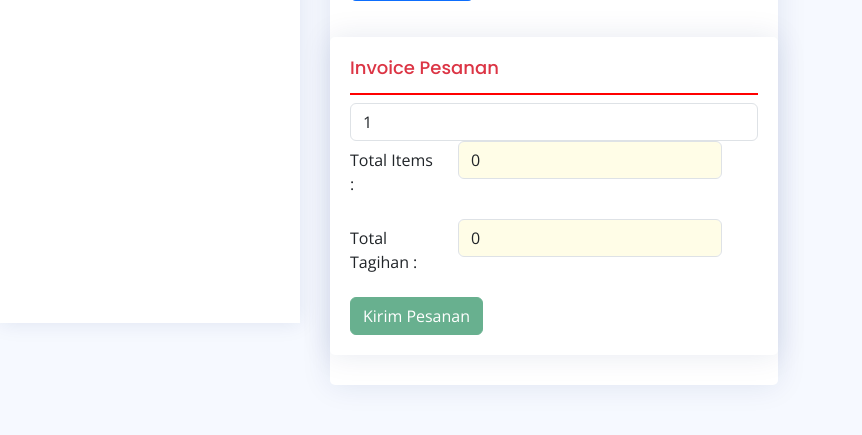
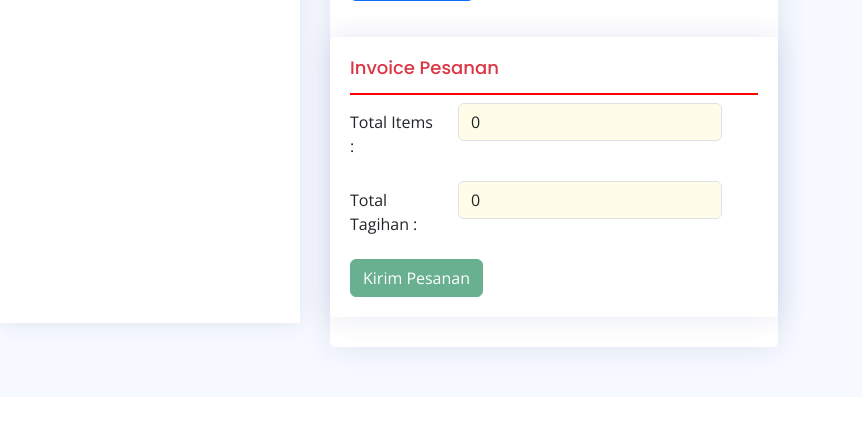
Before and after one commit to gemahandika/app-atk, a PHP site: page /public/views/form_pesanan/index.php in a window 1280 px wide. Shown: the part 477-912 px from the top of the page, without its empty margins (0-862 px from the left). After the commit the page ends 839 px from the top, so only its background shows below. Run offline with PHP 8.4, Linux system fonts and the light colour scheme; the visitor is signed in with stand-in values (Sample User, id 1); data that the repository does not hold is empty; a stand-in replaces the project's code that opens the database connection; some libraries are stand-ins or nearby versions.

Commit message:
hidden no invoice

```diff
--- a/public/views/form_pesanan/index.php
+++ b/public/views/form_pesanan/index.php
@@ -140,7 +140,7 @@ $time = date("H:i");
                                 <input type="hidden" class="form-control" name="status" value="KERANJANG" readonly>
                                 <input type="hidden" class="form-control" name="status1" value="DIKIRIM" readonly>
                                 <input type="hidden" class="form-control" name="date" value="<?= $date ?>" readonly>
-                                <input type="text" class="form-control" name="invoice" value="<?php echo $noInvoice; ?>" readonly>
+                                <input type="hidden" class="form-control" name="invoice" value="<?php echo $noInvoice; ?>" readonly>
 
                                 <div class="row mb-3">
                                     <label class="col-sm-3 col-form-label">Total Items :</label>
```
